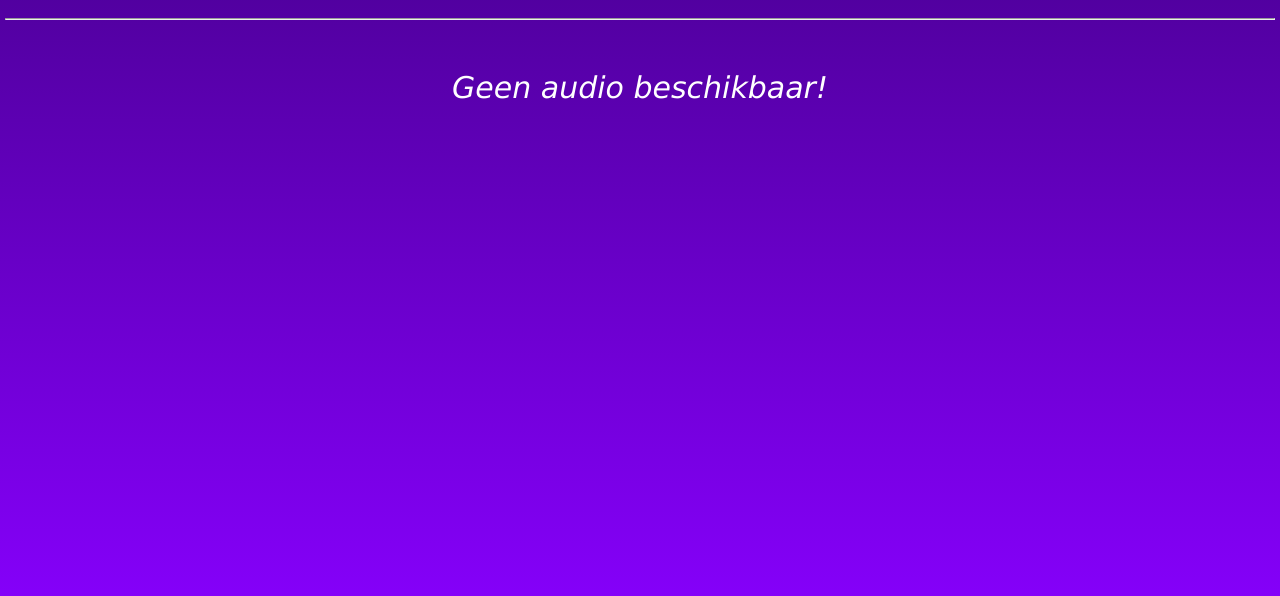
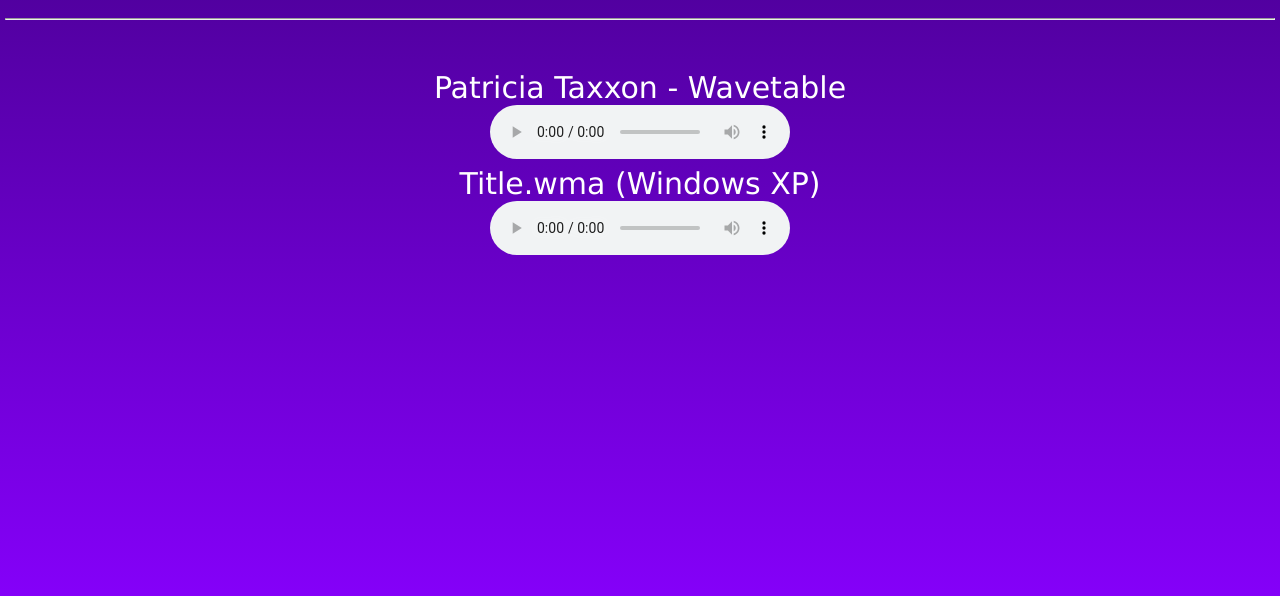
Before and after one commit to KyriPro/KyriPro, a plain HTML site: page Audio.html in a window 1280 px wide. Shown: the part 162-758 px from the top of the page. Drawn offline with Linux system fonts and the light colour scheme.

Commit message:
Add files via upload

```diff
--- a/Audio.html
+++ b/Audio.html
@@ -10,6 +10,9 @@
 <body><center>
     <div class="NavBar"><a href="index.html"><img src="cube_73.png" class="NavBarIcon"></a></div>
     <h1>Audio Kanaal</h1><hr><br>
-    <i>Geen audio beschikbaar!</i>
+    Patricia Taxxon - Wavetable<br>
+    <audio src="Audio/Patricia Taxxon - Wavetable - 01 Wavetable.mp3" controls></audio><br>
+    Title.wma (Windows XP)<br>
+    <audio src="Audio/WinWelcomeMusic.ogg" controls></audio>
 </center></body>
 </html>
```
Also changed, not shown: index.html (+1 -1 lines).
